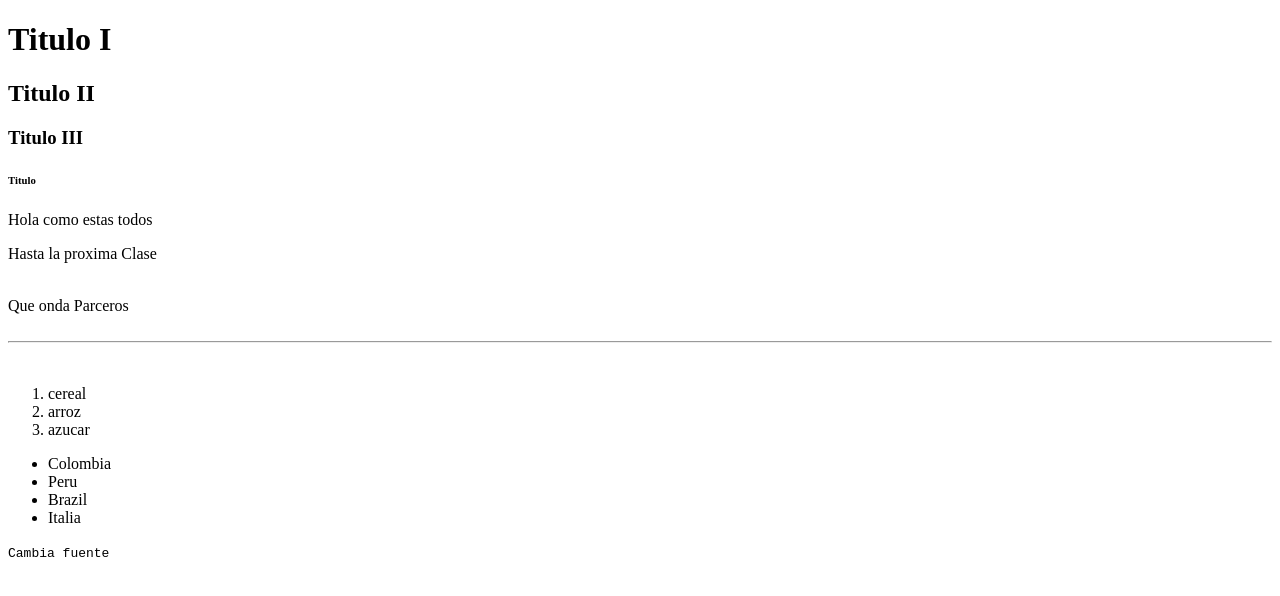
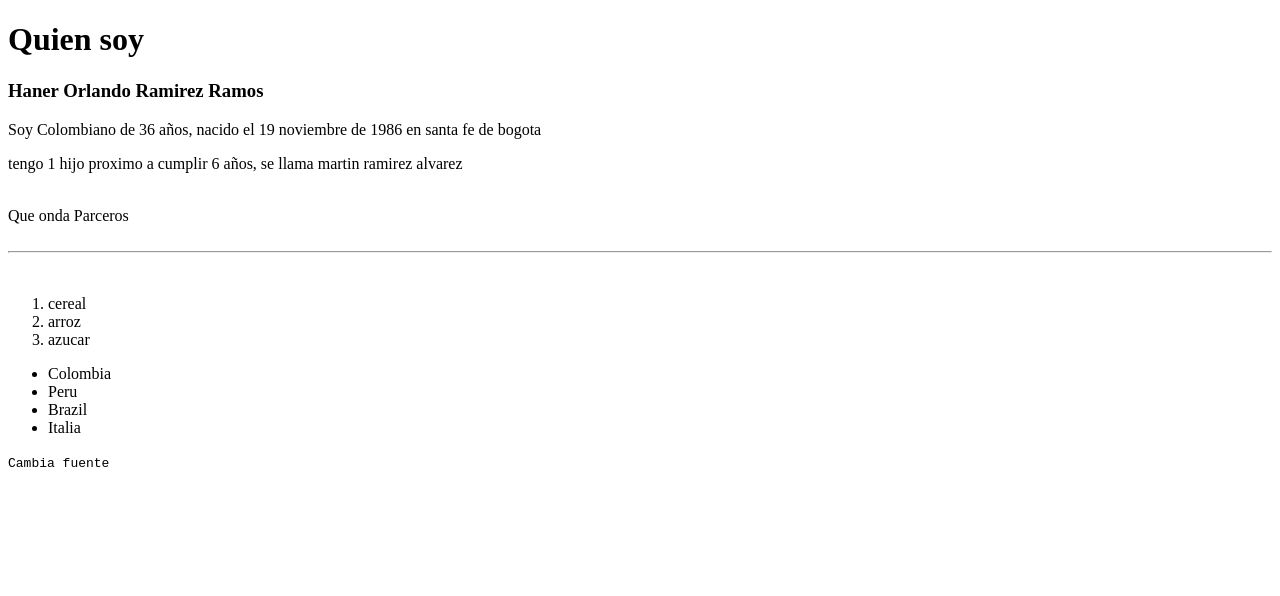
Before and after one commit to ESXCAN0R/B9-Protalento, a plain HTML site: page index.html in a window 1280 px wide. Drawn offline with Linux system fonts and the light colour scheme.

Commit message:
edite html

```diff
--- a/index.html
+++ b/index.html
@@ -8,14 +8,12 @@
     </head>
 <body>
     <!-- Aqui voy a poner los  titulos H -->
-    <h1>Titulo I</h1>
-    <h2>Titulo II</h2>
-    <h3>Titulo III</h3>
-    <H6>Titulo</H6>
+    <h1>Quien soy</h1>
+    <h3>Haner Orlando Ramirez Ramos</h3>
 
     <!-- Escritura -->
-    <p>Hola como estas todos</p>
-    <p>Hasta la proxima Clase</p>
+    <p>Soy Colombiano de 36 años, nacido el 19 noviembre  de 1986 en santa fe de bogota</p>
+    <p>tengo 1 hijo proximo a cumplir 6 años, se llama martin ramirez alvarez</p>
     <br>
     <span>Que onda Parceros</span>
     <br>
```
